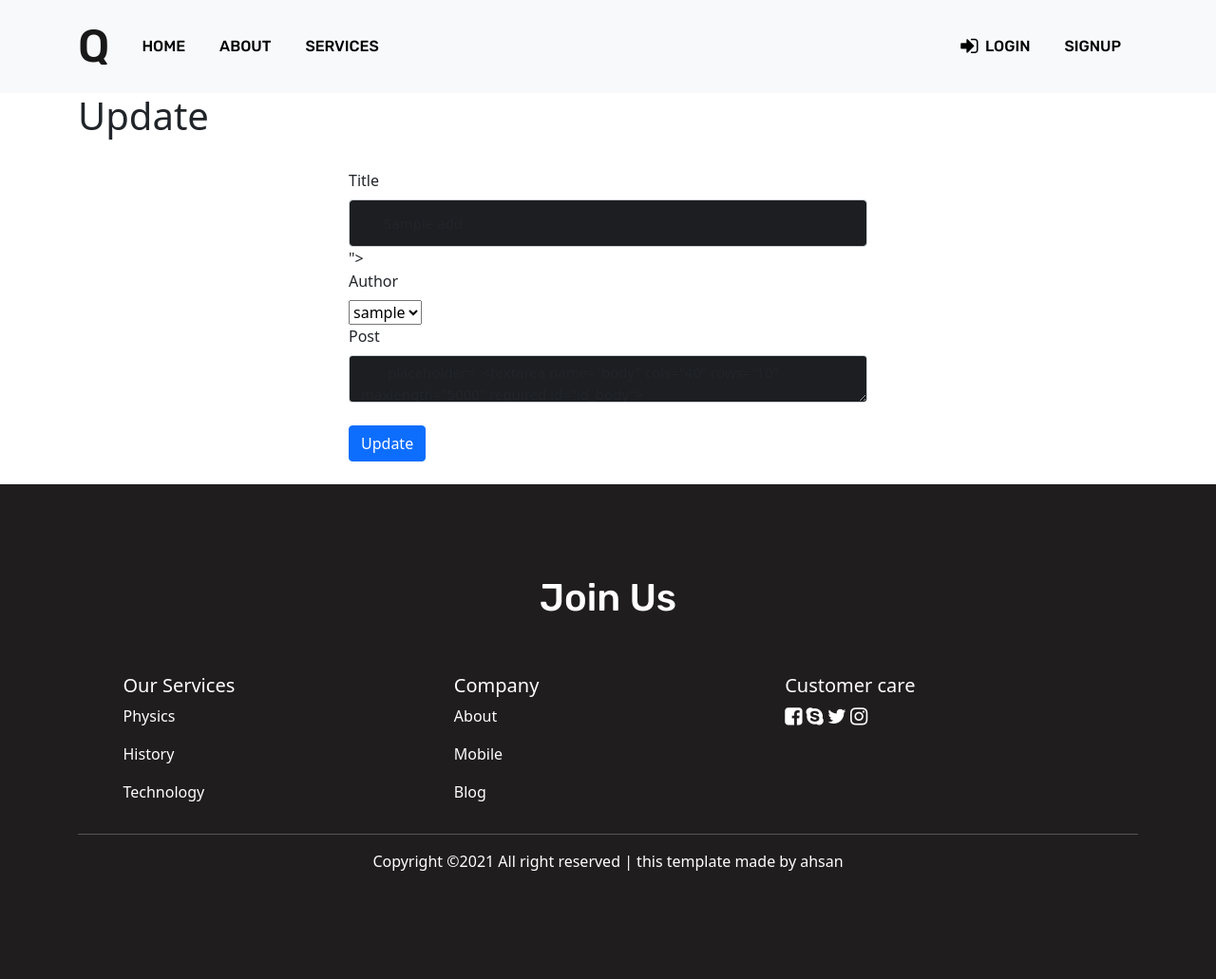
After one commit to ahsan360/Project300, a Django app: page /Update/1 in a window 1280 px wide. The commit adds this page. Shown: the whole page at 95% size. Run offline with Django 3.2, Linux system fonts and the light colour scheme; tables that the repository leaves empty hold one stand-in row (values such as "Sample post"); some web fonts are replaced.

Commit message:
Add files via upload

```diff
--- /dev/null
+++ b/projectApp/templates/projectApp/Update.html
@@ -0,0 +1,45 @@
+{% extends "projectApp/base.html" %}
+
+{% block content %}
+
+<body>
+
+
+    <div class="container">
+        <h1>Update</h1>
+
+        <br>
+        <form method='POST'>
+            {% csrf_token %}
+            <div class="row justify-content-center">
+                <div class="col-lg-6">
+                    <label for="exampleFormControlInput1" class="form-label">Title</label>
+                    <input type="text" class="form-control" name="title" id="exampleFormControlInput1"
+
+                    placeholder= "{{ form.title }} ">
+                </div>
+            </div>
+            <div class="row justify-content-center">
+                <div class="col-lg-6">
+                    <label for="id_author" class="form-label">Author</label><br>
+                    {{ form.author }}
+                </div>
+            </div>
+            <div class="row justify-content-center">
+                <div class="col-lg-6">
+                    <label for="exampleFormControlTextarea1" class="form-label">Post</label>
+                    <textarea type="text" name="body" class="form-control" id="exampleFormControlTextarea1"
+                        rows="6"  > placeholder=  {{ form.body }} </textarea>
+                    <br>
+                    <button class="btn btn-primary justify-content-center" type="submit">Update</button>
+                </div>
+            </div>
+
+        </form>
+        <br>
+
+
+
+    </div>
+</body>
+{% endblock content %}
--- a/projectApp/templates/projectApp/base.html
+++ b/projectApp/templates/projectApp/base.html
@@ -62,8 +62,10 @@
                 <ul class="navbar-nav ">
 
                     {% if user.is_authenticated %}
+                    <a class="nav-item nav-link" href="">({{user.username}})</a>
 
-                    <a class="nav-item nav-link" href="/logo">({{ user.username }})-Logout</a>
+                    <a class="nav-item nav-link" href="/logo">|  &nbsp;Logout</a>
+
                     {% else %}
                     <a class="nav-item nav-link" href="/log"> <i class="fa fa-sign-in fa-lg" aria-hidden="true"></i>
                         &nbsp;Login</a>
```
Also changed, not shown: projectApp/templates/projectApp/details.html (+5 -2 lines), projectApp/templates/projectApp/post.html (+10 -1 lines).
